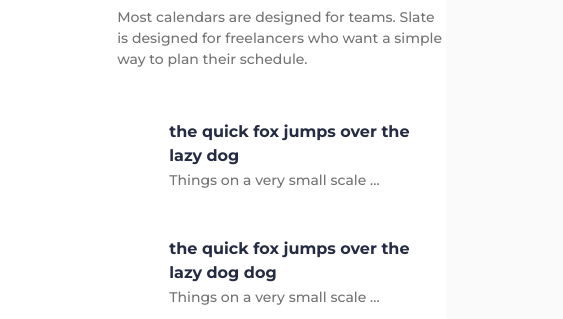
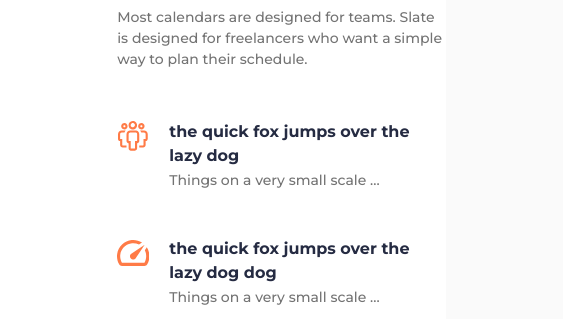
Before and after one commit to Malligos/web-developer_1, a plain HTML site: page index.html in a window 1280 px wide. Shown: the part 2337-2656 px from the top of the page, 717-1280 px from the left. Drawn offline with Linux system fonts and the light colour scheme; the site is published under a folder, as on GitHub Pages, so addresses that start at the root find nothing.

Commit message:
Update index.html

```diff
--- a/index.html
+++ b/index.html
@@ -226,7 +226,7 @@
                     <div class="infirmation__item">
                         <div class="infirmation__item item-information">
                             <div class="item-information__icon">
-                                <img src="/img/Information/001.svg" alt="">
+                                <img src="./img/Information/001.svg" alt="">
                             </div>
                             <div class="item-information__body">
                                 <div class="item-information__title">the quick fox jumps over the lazy
@@ -236,7 +236,7 @@
                         </div>
                         <div class="infirmation__item item-information">
                             <div class="item-information__icon">
-                                <img src="/img/Information/002.svg" alt="">
+                                <img src="./img/Information/002.svg" alt="">
                             </div>
                             <div class="item-information__body">
                                 <div class="item-information__title">the quick fox jumps over the lazy
```
